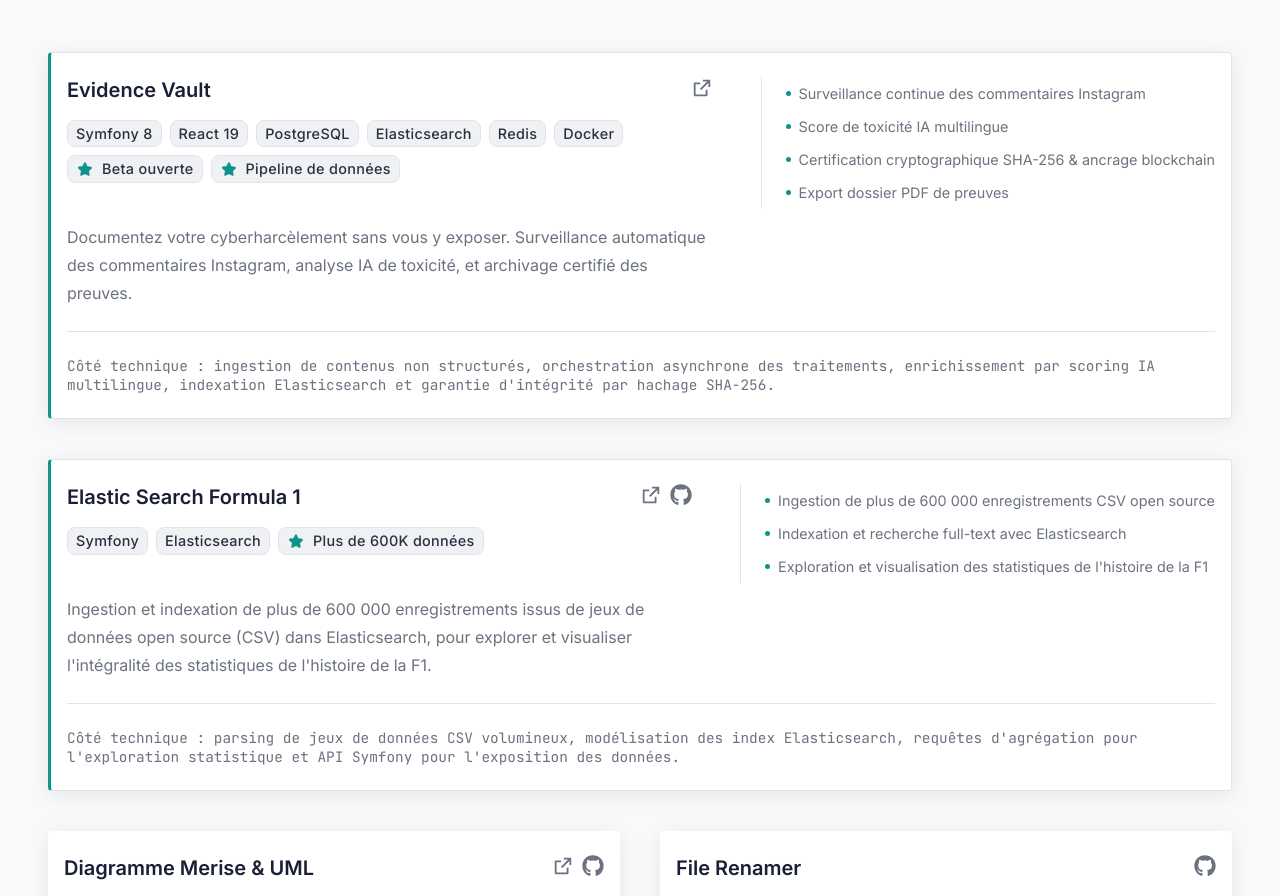
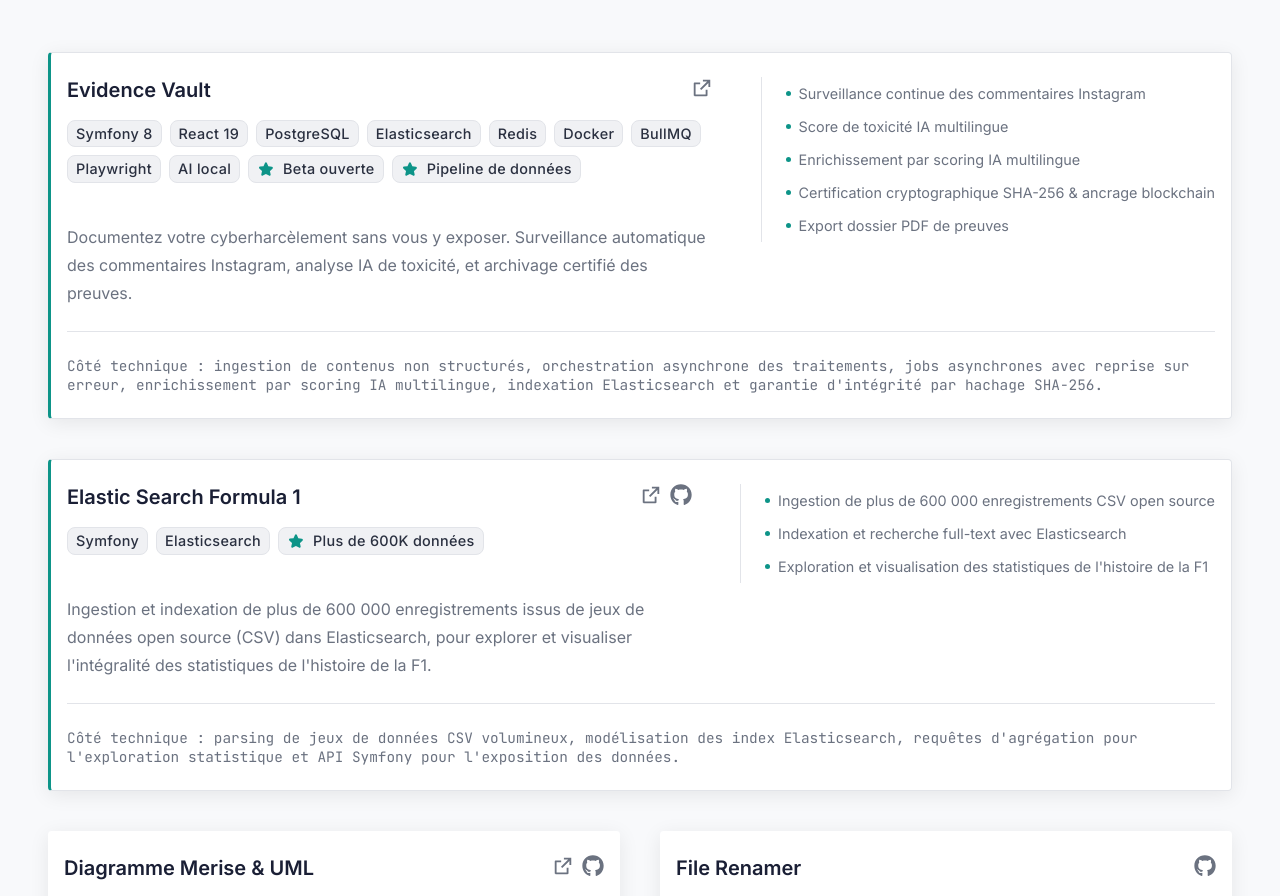
Before and after one commit to Wagle-Studio/portfolio, a React (Vite) app: page / in a window 1280 px wide. Shown: the part 3940-4836 px from the top of the page. Built offline with nearby package versions, Linux system fonts and the light colour scheme.

Commit message:
Update portfolio for alternance 2026

```diff
--- a/src/data/projects.ts
+++ b/src/data/projects.ts
@@ -5,7 +5,7 @@
       subtitle:
         "Documentez votre cyberharcèlement sans vous y exposer. Surveillance automatique des commentaires Instagram, analyse IA de toxicité, et archivage certifié des preuves.",
       technicalNote:
-        "Côté technique : ingestion de contenus non structurés, orchestration asynchrone des traitements, enrichissement par scoring IA multilingue, indexation Elasticsearch et garantie d'intégrité par hachage SHA-256.",
+        "Côté technique : ingestion de contenus non structurés, orchestration asynchrone des traitements, jobs asynchrones avec reprise sur erreur, enrichissement par scoring IA multilingue, indexation Elasticsearch et garantie d'intégrité par hachage SHA-256.",
       tags: ["Beta ouverte", "Pipeline de données"],
       technos: [
         "Symfony 8",
@@ -14,11 +14,15 @@
         "Elasticsearch",
         "Redis",
         "Docker",
+        "BullMQ",
+        "Playwright",
+        "AI local",
       ],
       highlight: true,
       features: [
         "Surveillance continue des commentaires Instagram",
         "Score de toxicité IA multilingue",
+        "Enrichissement par scoring IA multilingue",
         "Certification cryptographique SHA-256 & ancrage blockchain",
         "Export dossier PDF de preuves",
       ],
```
